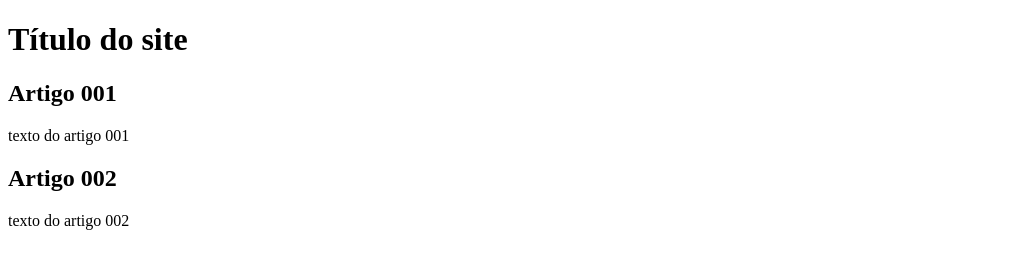
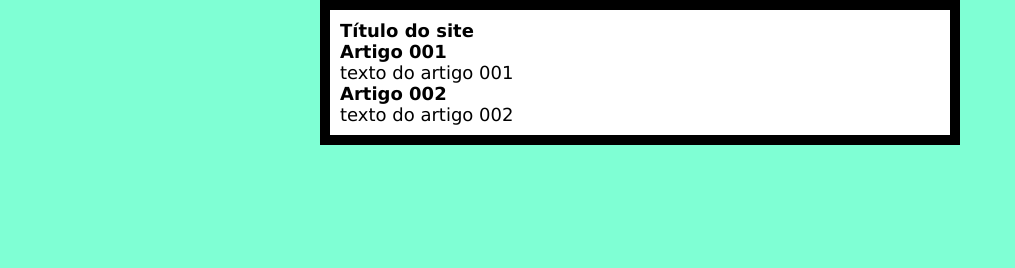
Before and after one commit to GuilhermePie/projeto_site, a plain HTML site: page index.html in a window 1280 px wide. Shown: the whole page, without its empty margins (0-1015 px from the left). Drawn offline with Linux system fonts and the light colour scheme.

Commit message:
iniciei o design

```diff
--- /dev/null
+++ b/Estilos/style.css
@@ -0,0 +1,18 @@
+*{
+    font-family: 'Lucida Sans', 'Lucida Sans Regular', 'Lucida Grande', 'Lucida Sans Unicode', Geneva, Verdana, sans-serif;
+    margin: 0;
+    padding: 0;
+    font-size: 18px;
+}
+
+body{
+    background-color: aquamarine;
+}
+
+main{
+    background-color: white;
+    width: 600px;
+    margin: auto;
+    padding: 10px;
+    border: solid 10px black;
+}
--- a/index.html
+++ b/index.html
@@ -4,6 +4,7 @@
     <meta charset="UTF-8">
     <meta http-equiv="X-UA-Compatible" content="IE=edge">
     <meta name="viewport" content="width=device-width, initial-scale=1.0">
+    <link rel="stylesheet" href="Estilos/style.css">
     <title>Git e github</title>
 </head>
 <body>
```
